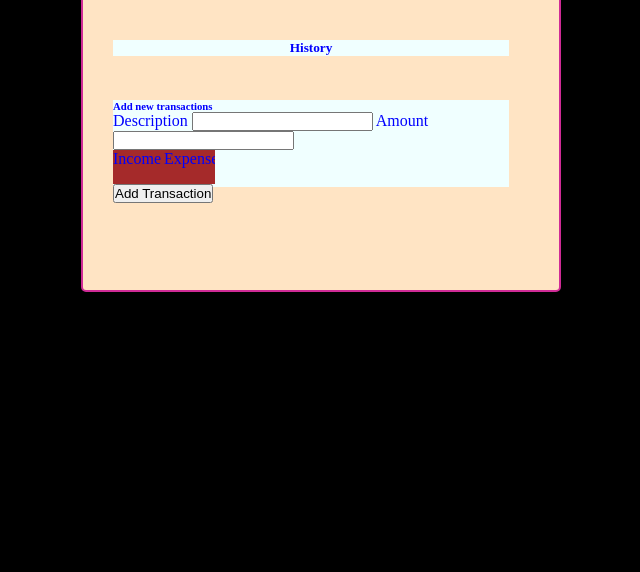
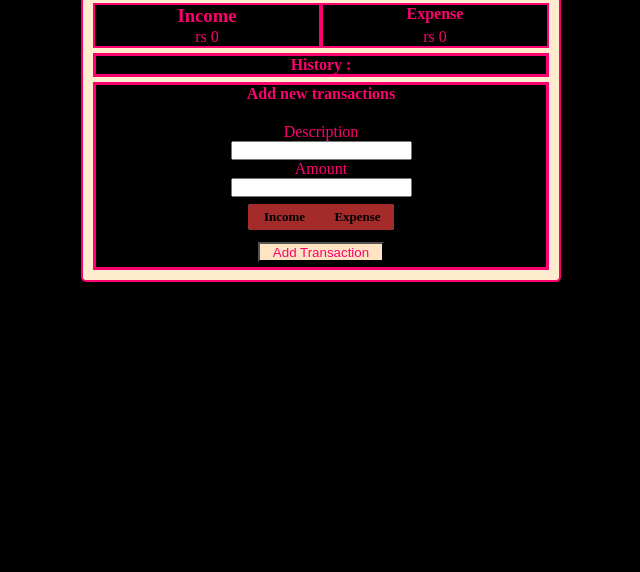
Before and after one commit to AnushaKhan/expensetracker, a plain HTML site: page index.html in a window 1280 px wide. Shown: the part 388-960 px from the top of the page, without its empty margins (319-959 px from the left). Before the commit the page ends 800 px from the top, so only its background shows below. Drawn offline with Linux system fonts and the light colour scheme.

Commit message:
css changed

```diff
--- a/index.css
+++ b/index.css
@@ -5,83 +5,124 @@
 }
 
 body{
-    height: 100vh;
+    height: 120vh;
     display: flex;
     align-items: center;
     justify-content: center;
-    color: blue;
+    color: rgb(255, 0, 111);
     background-color: black;
 }
 
 #Expensetracker
 {
-    background-color: bisque;
-    height: 70vh;
+    background-color:blanchedalmond;
+    height: auto;
     width: 60vh;
     display: flex;
     flex-direction: column;
-    justify-content: space-evenly;
-    padding: 20px 50px 60px 30px;
-    border: 2px solid rgb(207, 43, 150);
+    justify-content: space-between;
+    padding: 10px;
+    border: 2px solid rgb(255, 0, 111);
     border-radius: 5px;
+
+
 }
 
 #Yourbalance
 {
-    background-color: azure;
+    background-color: black;
     height: fit-content;
     width: 60%;
     display: flex;
     flex-direction: column;
     justify-content: space-between;
     align-items: center;
+    border: 3px solid rgb(255, 0, 111);
+    margin-top: 5px;
+
+
 }
 #Yourbalance > h2{
     font-size: 1rem;
     text-transform: uppercase;
+
 }
 
 #trans
 {
-    background-color: brown;
+    background-color: pink;
     display: flex;
     align-items: center;
     justify-content: space-between;
+    margin: 5px 0 5px 0;
+    height: 45px;
 
 }
 
-#trans > .income,.expense{
-   background-color: azure;
-   width: 50%;
+ #trans > .income,.expense{
+   background-color: black;
+   width: calc(100% / 2);
    height: 100%;
    display: flex;
    flex-direction: column;
    justify-content: space-between;
    align-items: center;
+   border: 2px solid rgb(255, 0, 111);
 
 
 }
-#trans > .income{
-    border-right: 1px solid black;
-    }
+
+
 #History
 {
-    background-color:azure;
+    background-color:black;
     display: flex;
-    justify-content: center;
+    align-items: center;
+    justify-content: space-around;
+    border: 3px solid rgb(255, 0, 111);
+    flex-direction: column;
+    font-size: larger;
+    margin-bottom: 5px;
 
 }
 
 #addtrans
 {
-    background-color: azure;
+    background-color: black;
+    display: flex;
+    flex-direction: column;
+    align-items: center;
+    border: 3px solid rgb(255, 0, 111);
+    height: auto;
+
 }
+
+
+#addtrans > h6{
+    font-size:1rem;
+    margin-bottom: 20px;
+    height: 5%;
+}
+
+#addtrans > form{
+    display: flex;
+    flex-direction: column;
+    align-items: center;
+    justify-content: space-around;
+    height: 95%
+}
+
 #addtrans > form > #radiobutt{
     background-color: aqua;
     display: flex;
     align-items: center;
-    height: 40%;
-    width: fit-content;
+    margin: 5px 0 5px 0;
+    height: 30px;
+    width: 150px;
+    justify-content: center;
+    border-radius: 5px;
+    border: 2px solid black;
+    overflow: hidden;
     & > input{
         display: none;
     }
@@ -91,8 +132,27 @@ body{
         height: 100%;
         width: 50%;
         overflow: hidden;
+        display: flex;
+        align-items:center;
+        justify-content: center;
+        font-size: small;
+        font-weight: bold;
+        color:black;
+
+
     }
     & > input:checked+label {
        background-color: aquamarine;
     }
+
+
+
 }
+
+#addtrans > form > button{
+    height: 20px;
+    width: 70%;
+    background-color:bisque;
+    margin: 5px;
+    color: rgb(255, 0, 111);
+}
--- a/index.html
+++ b/index.html
@@ -30,7 +30,7 @@
 
       </div>
       <div id="History">
-        <h5>History</h5>
+        <h5>History :</h5>
         <ul id="list" class="list"></ul>
       </div>
          <div id="addtrans">
--- a/index.js
+++ b/index.js
@@ -104,6 +104,4 @@ function onCross(event){
 
       var expe=document.querySelector("#esp");
       expe.textContent=`rs ${exp}`;
-
-
 }
```
